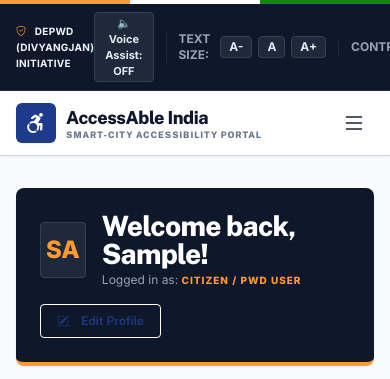
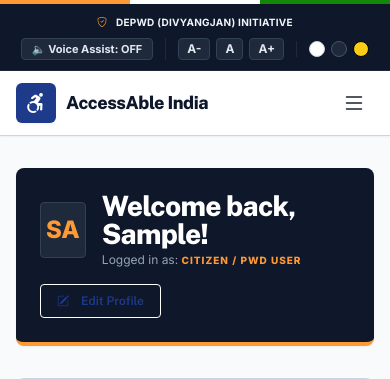
Before and after one commit to Asif68113156/Accessibility-Frication-Rader, a Django app: page /dashboard/ in a window 390 px wide. Shown: the top 379 px of the page. Run offline with Django 5.2, Linux system fonts and the light colour scheme; the visitor is signed in with stand-in values (Sample User, id 1); data that the repository does not hold is empty; some libraries are stand-ins or nearby versions.

Commit message:
Fix navbar mobile viewports layout and pre-configure README screenshots

```diff
--- a/templates/base.html
+++ b/templates/base.html
@@ -65,27 +65,27 @@
     </div>
 
     <!-- Top Accessibility Control Bar -->
-    <div class="bg-[#0F172A] text-slate-200 py-2 px-4 text-xs flex justify-between items-center z-40 border-b border-slate-800">
+    <div class="bg-[#0F172A] text-slate-200 py-2.5 px-4 text-xs flex flex-col sm:flex-row gap-2 justify-between items-center z-40 border-b border-slate-800">
         <div class="flex items-center gap-4">
             <span class="font-bold speakable text-slate-100 tracking-wide uppercase text-[10px]" aria-label="Official Initiative of Department of Empowerment of Persons with Disabilities">
                 <i class="bi bi-shield-check text-[#FF9933] mr-1.5"></i> DEPwD (Divyangjan) Initiative
             </span>
         </div>
-        <div class="flex items-center gap-3">
+        <div class="flex flex-wrap items-center justify-center gap-3">
             <!-- Text-to-Speech Toggle -->
             <button id="tts-toggle-btn" onclick="toggleTTS()" class="px-2.5 py-0.5 rounded border border-slate-700 bg-slate-800 hover:bg-slate-700 transition text-[11px] font-bold speakable" aria-label="Toggle voice screen reader assistance">
                 🔈 Voice Assist: OFF
             </button>
             <!-- Font Resize Control -->
             <div class="flex items-center gap-1.5 border-l border-slate-800 pl-3">
-                <span class="mr-1 text-slate-400 font-bold speakable" aria-label="Font Size adjustment tools">TEXT SIZE:</span>
+                <span class="mr-1 text-slate-400 font-bold speakable hidden sm:inline" aria-label="Font Size adjustment tools">TEXT SIZE:</span>
                 <button onclick="changeFontSize(0.85)" class="px-2 py-0.5 rounded bg-slate-800 border border-slate-700 hover:bg-slate-700 font-bold" aria-label="Decrease text size">A-</button>
                 <button onclick="changeFontSize(1.0)" class="px-2 py-0.5 rounded bg-slate-800 border border-slate-700 hover:bg-slate-700 font-bold" aria-label="Standard text size">A</button>
                 <button onclick="changeFontSize(1.2)" class="px-2 py-0.5 rounded bg-slate-800 border border-slate-700 hover:bg-slate-700 font-bold" aria-label="Increase text size">A+</button>
             </div>
             <!-- Contrast Modes -->
             <div class="flex items-center gap-1.5 border-l border-slate-800 pl-3">
-                <span class="mr-1 text-slate-400 font-bold speakable" aria-label="Theme contrast triggers">CONTRAST:</span>
+                <span class="mr-1 text-slate-400 font-bold speakable hidden sm:inline" aria-label="Theme contrast triggers">CONTRAST:</span>
                 <button onclick="setTheme('light')" class="w-4 h-4 rounded-full bg-white border border-slate-300" title="Standard theme" aria-label="Switch to light theme"></button>
                 <button onclick="setTheme('dark')" class="w-4 h-4 rounded-full bg-slate-800 border border-slate-600" title="Dark theme" aria-label="Switch to dark theme"></button>
                 <button onclick="setTheme('contrast')" class="w-4 h-4 rounded-full bg-yellow-400 border border-black" title="High Contrast theme" aria-label="Switch to high contrast yellow and black theme"></button>
@@ -104,7 +104,7 @@
                         </div>
                         <div class="flex flex-col">
                             <span class="font-extrabold text-lg tracking-tight text-[#0F172A]">AccessAble India</span>
-                            <span class="text-[9px] font-extrabold text-[#64748B] tracking-widest uppercase -mt-1">Smart-City Accessibility Portal</span>
+                            <span class="text-[9px] font-extrabold text-[#64748B] tracking-widest uppercase -mt-1 hidden sm:block">Smart-City Accessibility Portal</span>
                         </div>
                     </a>
                 </div>
@@ -139,7 +139,7 @@
         </div>
 
         <!-- Mobile Menu Dropdown -->
-        <div id="mobile-menu" class="hidden md:hidden bg-white border-t border-[#CBD5E1] shadow-lg absolute w-full">
+        <div id="mobile-menu" class="hidden md:hidden bg-white border-t border-[#CBD5E1] shadow-lg absolute w-full z-50">
             <div class="px-4 pt-2 pb-6 space-y-3 flex flex-col">
                 <a href="/" class="text-sm font-semibold text-[#0F172A] hover:text-[#1E3A8A] transition py-2 border-b border-slate-100">Home</a>
                 <a href="/map/" class="text-sm font-semibold text-[#0F172A] hover:text-[#1E3A8A] transition py-2 border-b border-slate-100">Live Accessibility Map</a>
```
Also changed, not shown: README.md.
